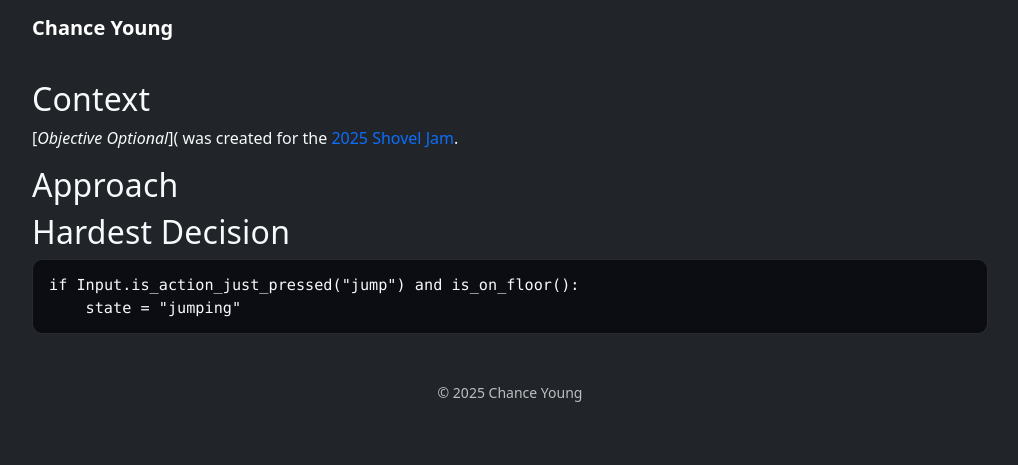
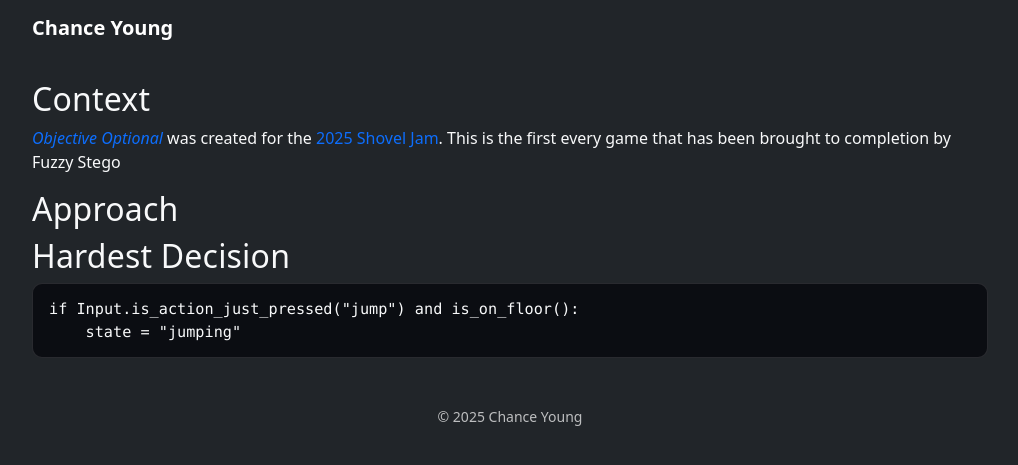
Before and after one commit to ChanceYoung/ChanceYoung.github.io, a Jekyll site: the page built from projects/objectiveoptional.md, in a window 1280 px wide. Shown: the top 465 px of the page, without its empty margins (130-1148 px from the left). Built offline with Jekyll 4.4.1, drawn with Linux system fonts in a browser that asks for light colours.

Commit message:
projects/objectiveoptional.md updated from https://stackedit.io/

```diff
--- a/projects/objectiveoptional.md
+++ b/projects/objectiveoptional.md
@@ -9,7 +9,7 @@ featured: true     # appears on the home page grid
 ---
 
 ## Context
-[*Objective Optional*]( was created for the [2025 Shovel Jam](https://itch.io/jam/shovel-jam-2025).
+[*Objective Optional*](https://kiriyai.itch.io/objective-optional) was created for the [2025 Shovel Jam](https://itch.io/jam/shovel-jam-2025).  This is the first every game that has been brought to completion by Fuzzy Stego
 
 ## Approach
 
```
Also changed, not shown: other parts of projects/objectiveoptional.md (+1 -1 lines).
